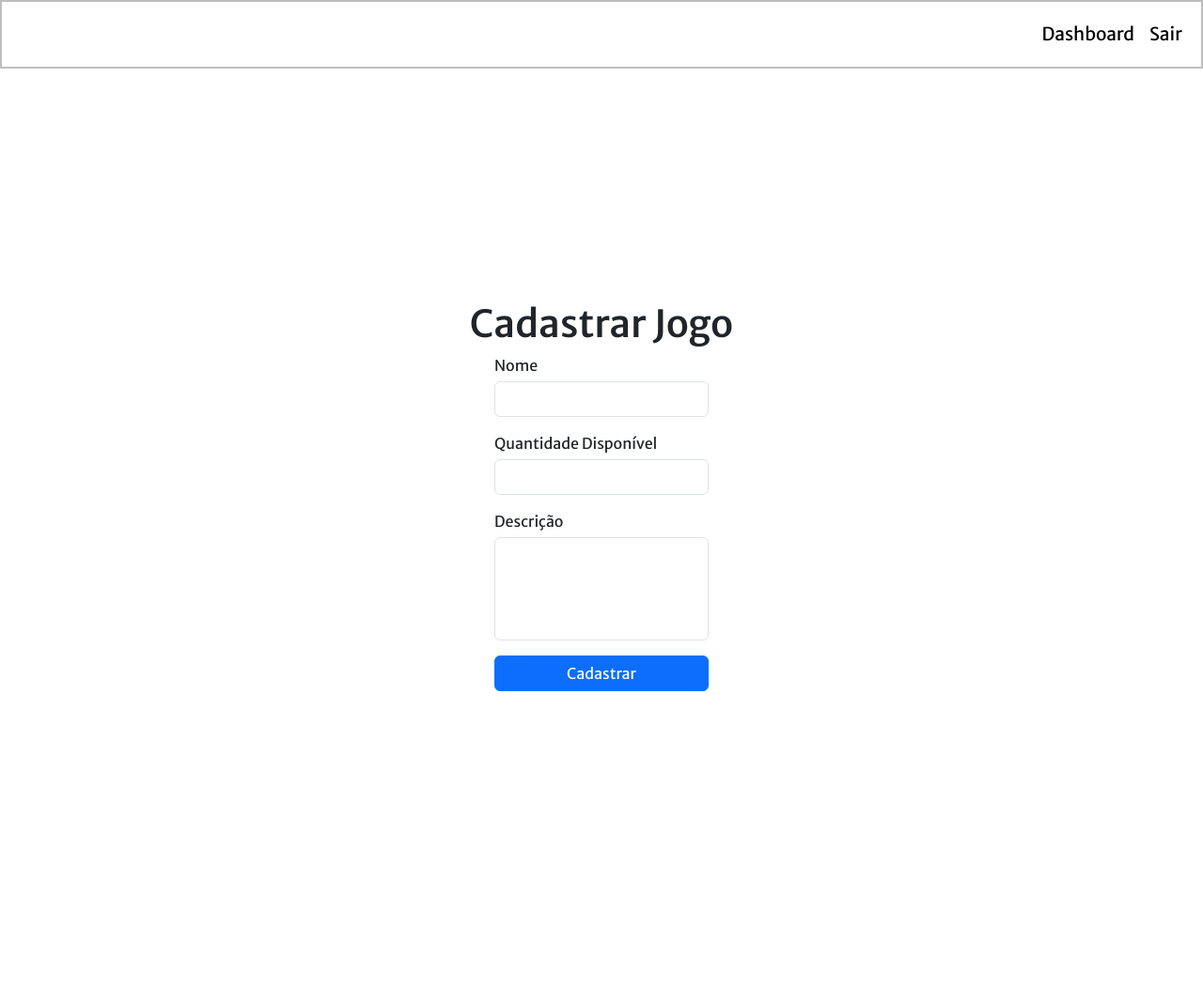
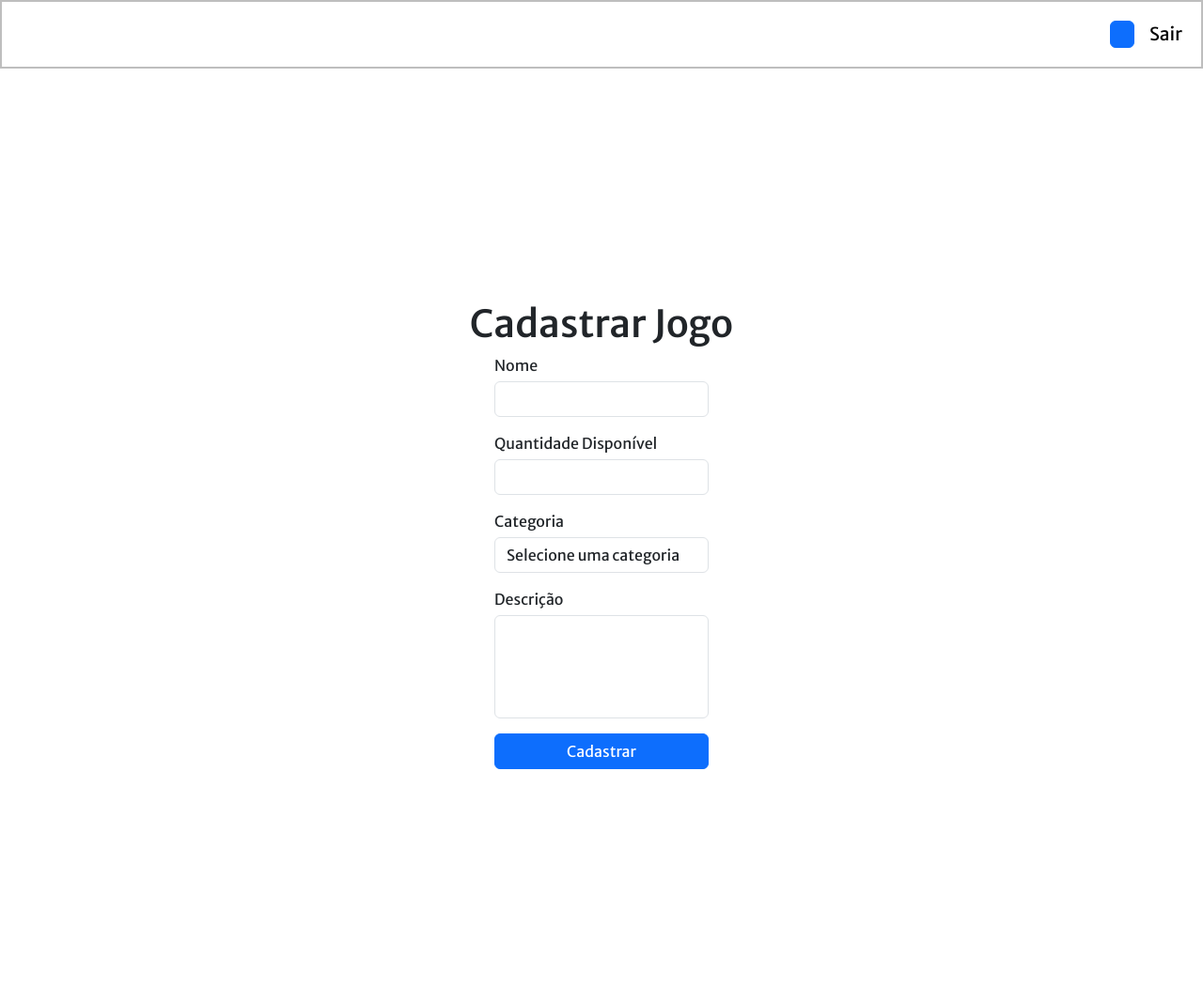
Before and after one commit to Rohnin08/Jogos_NAPNE, a Flask app: page /cadastroJogos in a window 1280 px wide. Shown: the whole page at 94% size. Before the commit the page ends 736 px from the top, so only its background shows below. Run offline with Flask 3, Linux system fonts and the light colour scheme; the visitor is signed in with stand-in values (Sample User, id 1); some libraries are stand-ins or nearby versions.

Commit message:
Comentarios

```diff
--- a/app.py
+++ b/app.py
@@ -1,28 +1,28 @@
-from flask import Flask, render_template, request, session, url_for, redirect, flash
-from flask_sqlalchemy import SQLAlchemy
-from models import Funcionario, Categoria, Aluno, db, Jogo
-from werkzeug.security import generate_password_hash, check_password_hash
+from flask import Flask, render_template, request, session, url_for, redirect, flash #Importação do flask e funções dele.
+from flask_sqlalchemy import SQLAlchemy #Importação do SQLAlchemy
+from models import Funcionario, Categoria, Aluno, db, Jogo #Importação das tabelas de models
+from werkzeug.security import generate_password_hash, check_password_hash #Importar o hash
 
-app = Flask(__name__)
-app.secret_key = 'sua_chave_secreta_aqui'
+app = Flask(__name__) #Definição dessa pagina como o app da aplicação
+app.secret_key = 'sua_chave_secreta_aqui'  #Secret key generica
 
-app.config['SQLALCHEMY_DATABASE_URI'] = 'sqlite:///database.db'
+app.config['SQLALCHEMY_DATABASE_URI'] = 'sqlite:///database.db' #Configurações do banco de dados da aplicação
 app.config['SQLALCHEMY_TRACK_MODIFICATIONS'] = False
 
-db.init_app(app)
+db.init_app(app) #Inicialização do banco de dados
 
 with app.app_context():
     db.create_all()
 
-@app.route('/')
+@app.route('/') #Rota da pagina inicial "index.html"
 def index():
     return render_template("index.html")
 
-@app.route('/cadastro', methods=["GET", "POST"])
+@app.route('/cadastro', methods=["GET", "POST"]) #Rota de cadastro
 def cadastro():
-    if request.method == "POST":
+    if request.method == "POST": #Requisição  com metodo post: ele enviara as informações para o banco de dados.
         try:
-            nome = request.form['primeiro_nome'] + ' ' + request.form['segundo_nome']
+            nome = request.form['primeiro_nome'] + ' ' + request.form['segundo_nome'] #Concatena  as strings nome e sobrenome
             email = request.form['email']
             cpf = request.form['cpf']
             especialidade = request.form['especialidade']
@@ -36,7 +36,7 @@ def cadastro():
                 flash('Este CPF já está cadastrado.', 'danger')
                 return redirect(url_for('cadastro'))
 
-            senha_hash = generate_password_hash(senha)
+            senha_hash = generate_password_hash(senha) #Gera o hash da senha do usuário, vai criptografar a senha, aumentando assim a segurança.
 
             novo_funcionario = Funcionario(
                 nome=nome,
@@ -141,15 +141,21 @@ def cadastro_aluno():
 
     return render_template("cadastroAluno.html")
 
+from flask import render_template, request, redirect, url_for, flash
+from models import db, Jogo, Categoria, JogosCategoria  # certifique-se que Categoria está importado
+
 @app.route('/cadastroJogos', methods=["GET", "POST"])
 def cadastro_jogos():
+    categorias = Categoria.query.all()
+
     if request.method == "POST":
         nome = request.form.get('nome')
         quant = request.form.get('quant')
         descricao = request.form.get('Descricao')
+        id_categoria = request.form.get('categoria')  # pega ID da categoria selecionada
 
-        if not nome or not quant:
-            flash("Nome e quantidade são obrigatórios!", "danger")
+        if not nome or not quant or not id_categoria:
+            flash("Todos os campos são obrigatórios!", "danger")
             return redirect(url_for('cadastro_jogos'))
 
         try:
@@ -160,13 +166,21 @@ def cadastro_jogos():
             )
             db.session.add(novo_jogo)
             db.session.commit()
+
+            relacao = JogosCategoria(
+                id_jogo=novo_jogo.id_jogo,
+                id_categoria=int(id_categoria)
+            )
+            db.session.add(relacao)
+            db.session.commit()
+
         except Exception as e:
             db.session.rollback()
 
-
         return redirect(url_for('cadastro_jogos'))
 
-    return render_template('cadastroJogos.html')
+    return render_template('cadastroJogos.html', categorias=categorias)
+
 
 
 if __name__ == '__main__':
--- a/models.py
+++ b/models.py
@@ -29,7 +29,7 @@ class Aluno(db.Model):
 class Categoria(db.Model):
     __tablename__ = 'categoria'
     id_categoria = db.Column(db.Integer, primary_key=True, autoincrement=True)
-    nome = db.Column(db.String(50), nullable=False)
+    nome = db.Column(db.String(100), nullable=False)
 
     jogos_categorias = db.relationship('JogosCategoria', backref='categoria', lazy=True)
 
--- a/static/css/style.css
+++ b/static/css/style.css
@@ -77,6 +77,10 @@
     max-width: 140px;
 
 }
+.idx-option {
+    color: white;
+}
+
 
 .idx-nav {
     display: flex;
--- a/templates/base.html
+++ b/templates/base.html
@@ -8,15 +8,36 @@
 
     <link rel="stylesheet" href="/static/css/style.css">
     <link href="https://cdn.jsdelivr.net/npm/bootstrap@5.3.6/dist/css/bootstrap.min.css" rel="stylesheet">
+    <link href='https://cdn.boxicons.com/fonts/basic/boxicons.min.css' rel='stylesheet'>
 </head>
 <body>
     <div class="idx-container">
         <!-- NAVBAR padrão para todas as páginas -->
         <ul class="idx-nav-elmts">
-            {% if 'usuario_id' in session %}
-                <li class="idx-elmt">
-                    <a href="{{ url_for('dashboard') }}">Dashboard</a>
-                </li>
+                <button class="btn btn-primary" type="button" data-bs-toggle="offcanvas" data-bs-target="#offcanvasWithBothOptions" aria-controls="offcanvasWithBothOptions"><i class='bxr  bxs-sidebar'  style='color:#ffffff'></i> </button>
+
+                <div class="offcanvas offcanvas-start" data-bs-scroll="true" tabindex="-1" id="offcanvasWithBothOptions" aria-labelledby="offcanvasWithBothOptionsLabel" style="background-color:  #2948ff; color: white;">
+                  <div class="offcanvas-header">
+                    <h5 class="offcanvas-title" id="offcanvasWithBothOptionsLabel">Opções</h5>
+                    <button type="button" class="btn-close" data-bs-dismiss="offcanvas" aria-label="Close"></button>
+                  </div>
+                {% if 'usuario_id' in session %}
+                  <div class="offcanvas-body" style="color: white;">
+                    <li class="idx-option">
+                        <a href="{{ url_for('dashboard') }}">Dashboard</a>
+                    </li>
+                    <li class="idx-elmt">
+                        <a href="cadastroAluno">
+                            Cadastrar aluno
+                        </a>
+                    </li >
+                    <li class="idx-option">
+                        <a href="cadastroJogos">
+                            Cadastrar jogos
+                        </a>
+                    </li>
+                  </div>
+                </div>
                 <li class="idx-elmt">
                     <a href="{{ url_for('logout') }}">Sair</a>
                 </li>
--- a/templates/cadastroJogos.html
+++ b/templates/cadastroJogos.html
@@ -17,10 +17,22 @@
             <input type="number" class="form-control" id="quant" name="quant" min="1" required>
         </section>
 
+       <section class="alu-form-elm">
+            <label for="categoria">Categoria</label>
+            <select class="form-control" id="categoria" name="categoria" required>
+                <option value="">Selecione uma categoria</option>
+                {% for categoria in categorias %}
+                <option value="{{ categoria.id_categoria }}">{{ categoria.nome }}</option>
+                {% endfor %}
+        </select>
+</section>
+
+
         <section class="alu-form-elm">
             <label for="Descricao">Descrição</label>
             <textarea class="form-control" id="Descricao" name="Descricao" rows="4" maxlength="400" style="resize: none;"></textarea>
         </section>
+
 
         <section class="alu-form-elm">
             <button type="submit" class="btn btn-primary w-100">Cadastrar</button>
```
Also changed, not shown: templates/dashboard.html (+1 -6 lines).
